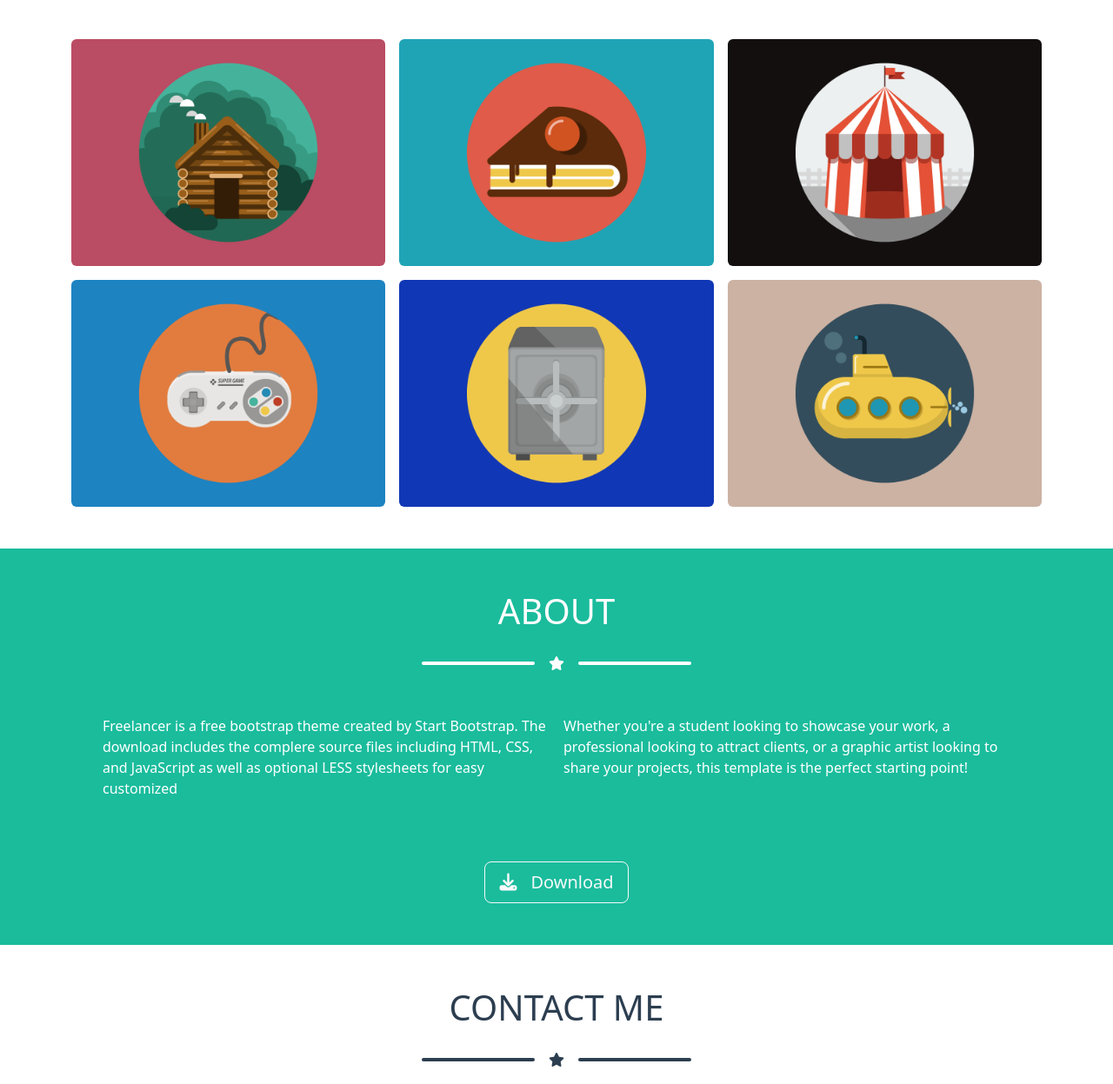
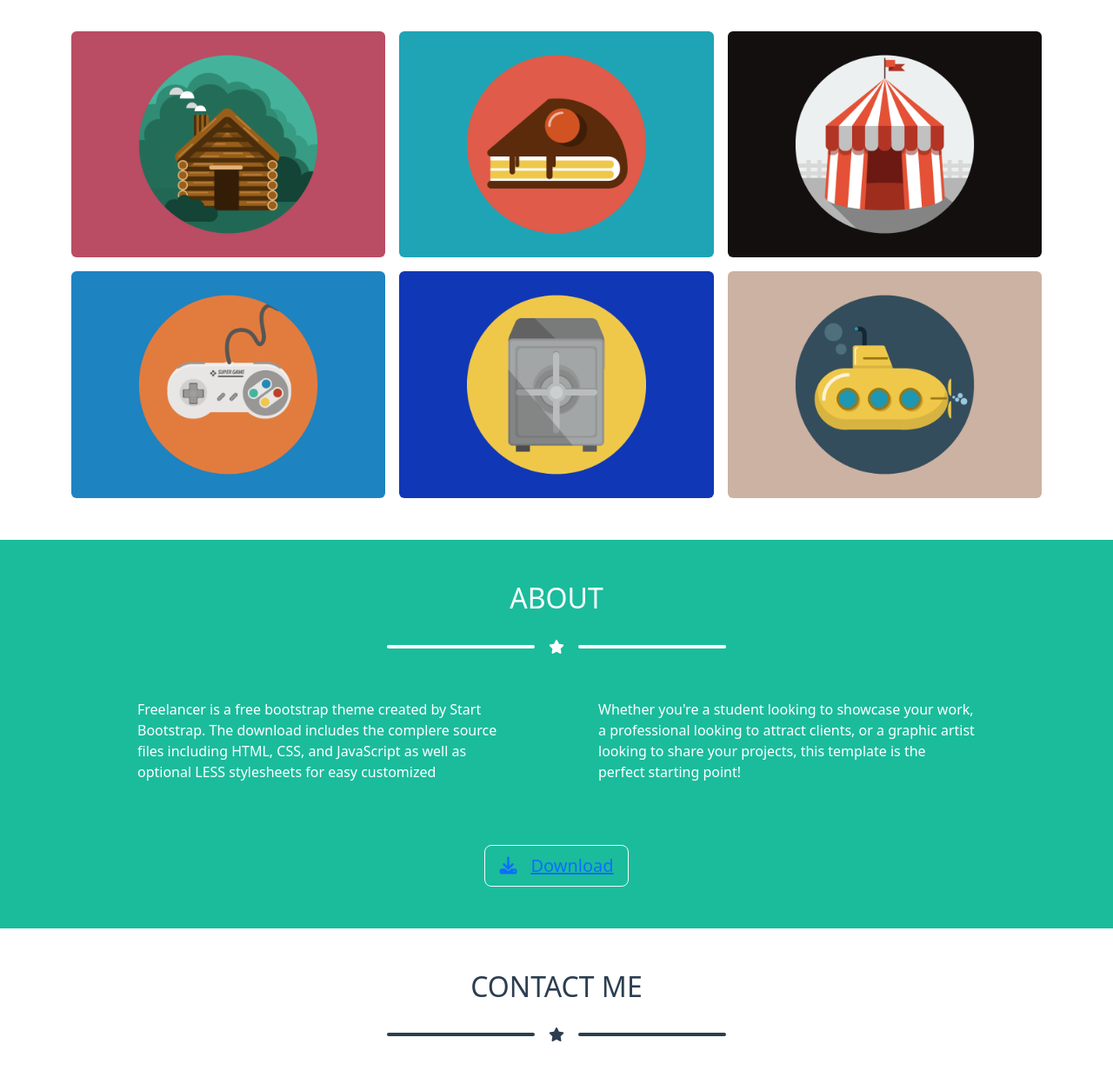
Before and after one commit to Francesca-Barcella/html-css-bootstrap-freelance, a plain HTML site: page index.html in a window 1280 px wide. Shown: the part 719-1966 px from the top of the page at 87% size. Drawn offline with nearby package versions, Linux system fonts and the light colour scheme.

Commit message:
BF - corretti margin e padding

```diff
--- a/assets/css/style.css
+++ b/assets/css/style.css
@@ -50,7 +50,6 @@ footer,
 /* #endregion common */
 
 /* #region main */
-
 .profile img{
     width: 200px;
 }
@@ -67,7 +66,7 @@ footer,
 
 .line_star{
     height: 4px;
-    width: 130px;
+    width: 170px;
     border-radius: 2rem;
 }
 
--- a/index.html
+++ b/index.html
@@ -58,7 +58,7 @@
 
         <!-- portfolio -->
         <section class="portfolio text-center py-5">
-            <h1 class="pb-3">PORTFOLIO</h1>
+            <h2 class="pb-3">PORTFOLIO</h2>
             <div class="star d-flex justify-content-center align-items-center pb-5">
                 <div class="line_star px-5"></div>
                 <div><i class="fa-solid fa-star px-3"></i></div>
@@ -66,14 +66,18 @@
             </div>
             <div class="container">
                 <div class="row d-flex g-3">
-                    <div class="col-12 col-md-6 col-lg-4"><img class="rounded" src="./assets/img/cabin.png" alt="">
+                    <div class="col-12 col-md-6 col-lg-4"><img class="rounded-2" src="./assets/img/cabin.png" alt="">
                     </div>
-                    <div class="col-12 col-md-6 col-lg-4"><img class="rounded" src="./assets/img/cake.png" alt=""></div>
-                    <div class="col-12 col-md-6 col-lg-4"><img class="rounded" src="./assets/img/circus.png" alt="">
+                    <div class="col-12 col-md-6 col-lg-4"><img class="rounded-2" src="./assets/img/cake.png" alt="">
                     </div>
-                    <div class="col-12 col-md-6 col-lg-4"><img class="rounded" src="./assets/img/game.png" alt=""></div>
-                    <div class="col-12 col-md-6 col-lg-4"><img class="rounded" src="./assets/img/safe.png" alt=""></div>
-                    <div class="col-12 col-md-6 col-lg-4"><img class="rounded" src="./assets/img/submarine.png" alt="">
+                    <div class="col-12 col-md-6 col-lg-4"><img class="rounded-2" src="./assets/img/circus.png" alt="">
+                    </div>
+                    <div class="col-12 col-md-6 col-lg-4"><img class="rounded-2" src="./assets/img/game.png" alt="">
+                    </div>
+                    <div class="col-12 col-md-6 col-lg-4"><img class="rounded-2" src="./assets/img/safe.png" alt="">
+                    </div>
+                    <div class="col-12 col-md-6 col-lg-4"><img class="rounded-2" src="./assets/img/submarine.png"
+                            alt="">
                     </div>
                 </div>
             </div>
@@ -81,7 +85,7 @@
 
         <!-- about -->
         <section class="about text-center p-5">
-            <h1 class="pb-3">ABOUT</h1>
+            <h2 class="pb-3">ABOUT</h2>
             <div class="star d-flex justify-content-center align-items-center pb-5">
                 <div class="line_star px-5"></div>
                 <div><i class="fa-solid fa-star px-3"></i></div>
@@ -89,22 +93,24 @@
             </div>
             <div class="container pb-5 px-5">
                 <div class="row d-flex g-3">
-                    <div class="col-12 col-md-6 text-start">Freelancer is a free bootstrap theme created by Start
+                    <div class="col-12 col-md-6 text-start px-5">Freelancer is a free bootstrap theme created by Start
                         Bootstrap. The download includes the complere source files including HTML, CSS, and JavaScript
                         as well as optional LESS stylesheets for easy customized</div>
-                    <div class="col-12 col-md-6 text-start">Whether you're a student looking to showcase your work, a
+                    <div class="col-12 col-md-6 text-start px-5">Whether you're a student looking to showcase your work,
+                        a
                         professional looking to attract clients, or a graphic artist looking to share your projects,
                         this template is the perfect starting point!</div>
                 </div>
             </div>
-            <button type="button" class="btn btn-lg btn-outline-light mt-4"><i
-                    class="fa-solid fa-download pe-3"></i>Download</button>
+            <button type="button" class="btn btn-lg btn-outline-light mt-4">
+                <a href="#"><i class="fa-solid fa-download pe-3"></i>Download</a>
+            </button>
 
         </section>
 
         <!-- contact -->
         <section class="contact text-center p-5">
-            <h1 class="pb-3">CONTACT ME</h1>
+            <h2 class="pb-3">CONTACT ME</h2>
             <div class="star d-flex justify-content-center align-items-center pb-5">
                 <div class="line_star px-5"></div>
                 <div><i class="fa-solid fa-star px-3"></i></div>
@@ -178,11 +184,9 @@
         </section>
     </footer>
 
-
-
     <script src="https://cdn.jsdelivr.net/npm/bootstrap@5.2.1/dist/js/bootstrap.bundle.min.js"
         integrity="sha384-u1OknCvxWvY5kfmNBILK2hRnQC3Pr17a+RTT6rIHI7NnikvbZlHgTPOOmMi466C8" crossorigin="anonymous">
-        </script>
+    </script>
 </body>
 
 </html>
```
Also changed, not shown: assets/Porve/prove.html (+25 -3 lines).
